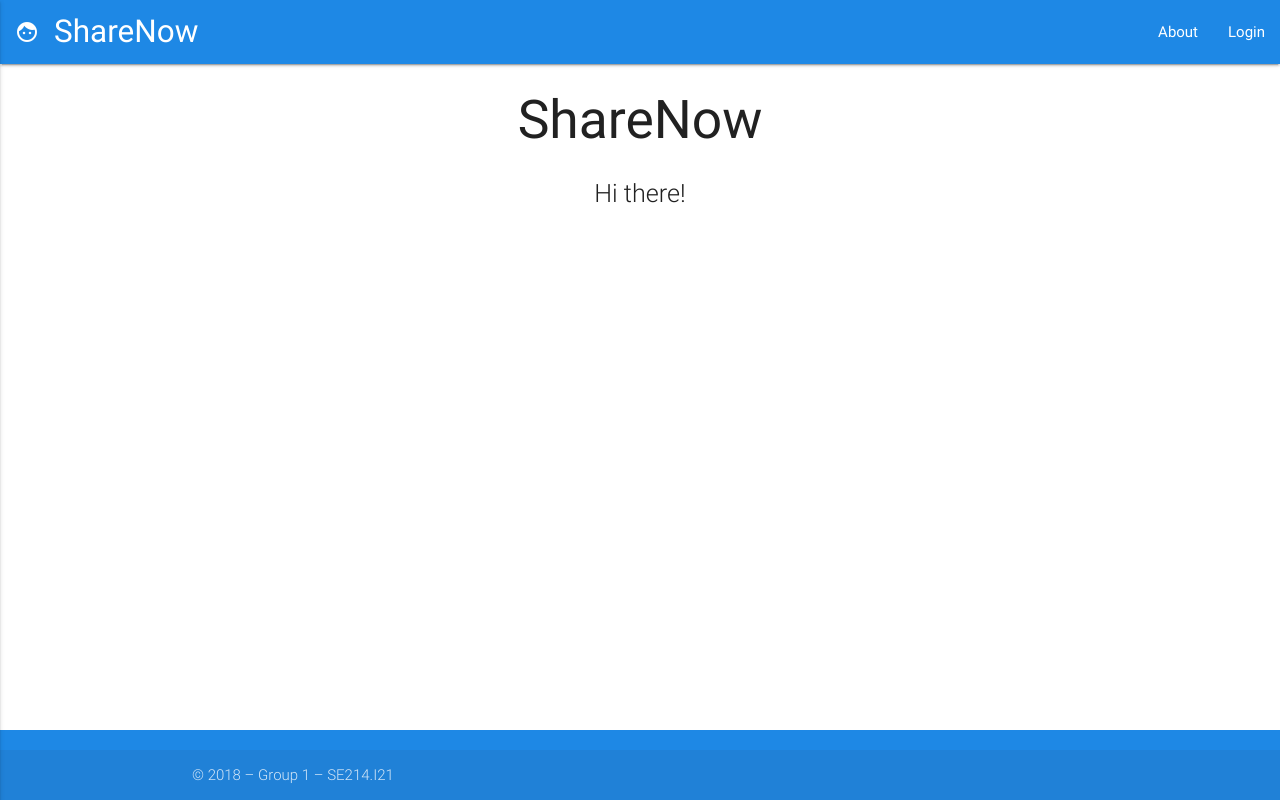
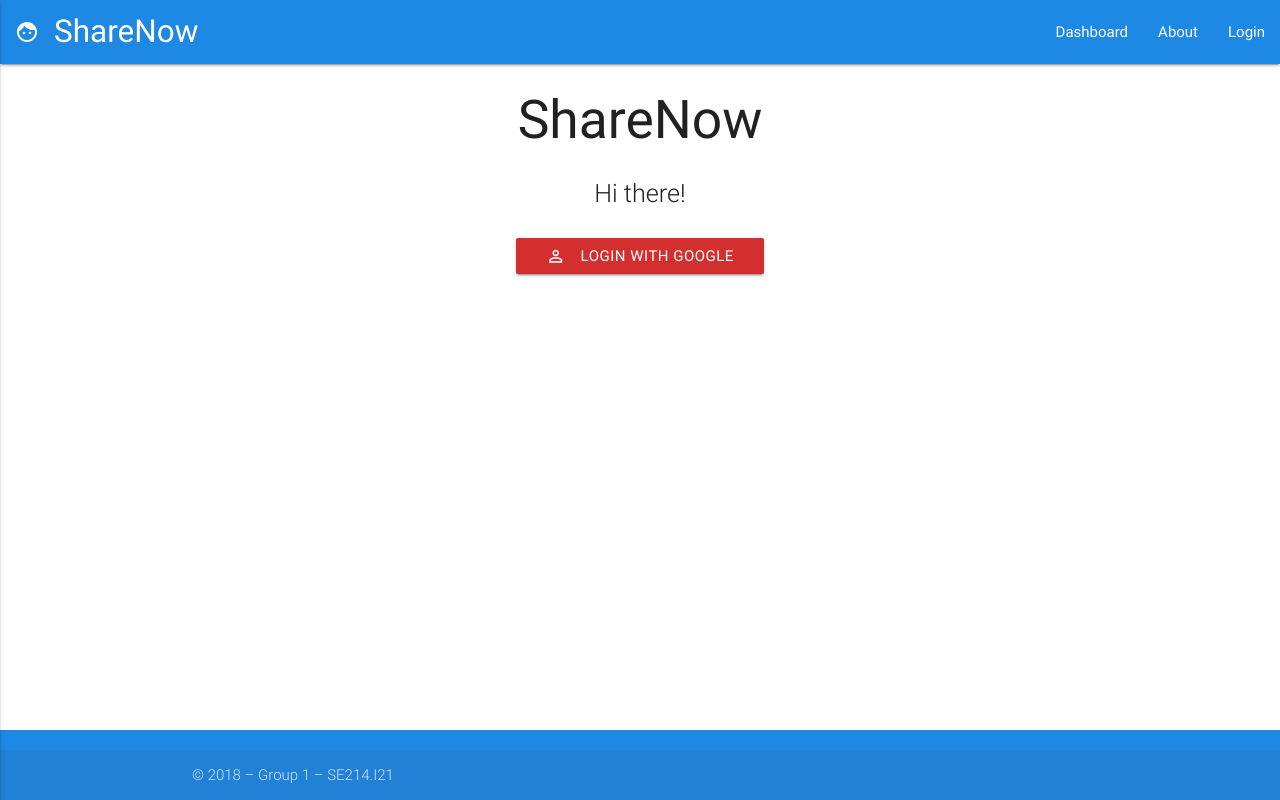
Before and after one commit to nguyenphucthienan/share-now, a React (Create React App) app in the folder client/: page / in a window 1280 px wide. Built offline with nearby package versions, Linux system fonts and the light colour scheme; no server answers.

Commit message:
Update Header, Landing components

```diff
--- a/client/src/components/Header.js
+++ b/client/src/components/Header.js
@@ -13,8 +13,9 @@ class Header extends Component {
     }
 
     return [
-      <li key="1"><Link to="/about">About</Link></li>,
-      <li key="2"><a href="/api/login/google">Login</a></li>
+      <li key="1"><Link to="/dashboard">Dashboard</Link></li>,
+      <li key="2"><Link to="/about">About</Link></li>,
+      <li key="3"><a href="/api/login/google">Login</a></li>
     ];
   }
 
--- a/client/src/components/Landing.js
+++ b/client/src/components/Landing.js
@@ -1,4 +1,6 @@
 import React, { Component } from 'react';
+import { connect } from 'react-redux';
+import { Link } from 'react-router-dom';
 import config from '../config';
 
 class Landing extends Component {
@@ -6,14 +8,47 @@ class Landing extends Component {
     document.title = `${config.appName}`;
   }
 
+  renderButtons() {
+    if (this.props.user) {
+      return (
+        <Link
+          key="1"
+          to="/dashboard"
+          className="waves-effect waves-light btn green accent-3"
+        >
+          <i className="material-icons left">arrow_forward</i>Go to Dashboard
+        </Link>
+      );
+    }
+
+    return (
+      <a
+        key="1"
+        href="/api/login/google"
+        className="waves-effect waves-light btn red darken-2"
+      >
+        <i className="material-icons left">person_outline</i>Login with Google
+      </a >
+    );
+  }
+
   render() {
+    const { user } = this.props;
+
     return (
       <div className="container center-align">
         <h2>ShareNow</h2>
-        <p className="flow-text">Hi there!</p>
+        <p className="flow-text">
+          {user ? `Hi, ${user.displayName}!` : 'Hi there!'}
+        </p>
+        {this.renderButtons()}
       </div>
     );
   }
 }
 
-export default Landing;
+function mapStateToProps({ user }) {
+  return { user };
+}
+
+export default connect(mapStateToProps)(Landing);
```
